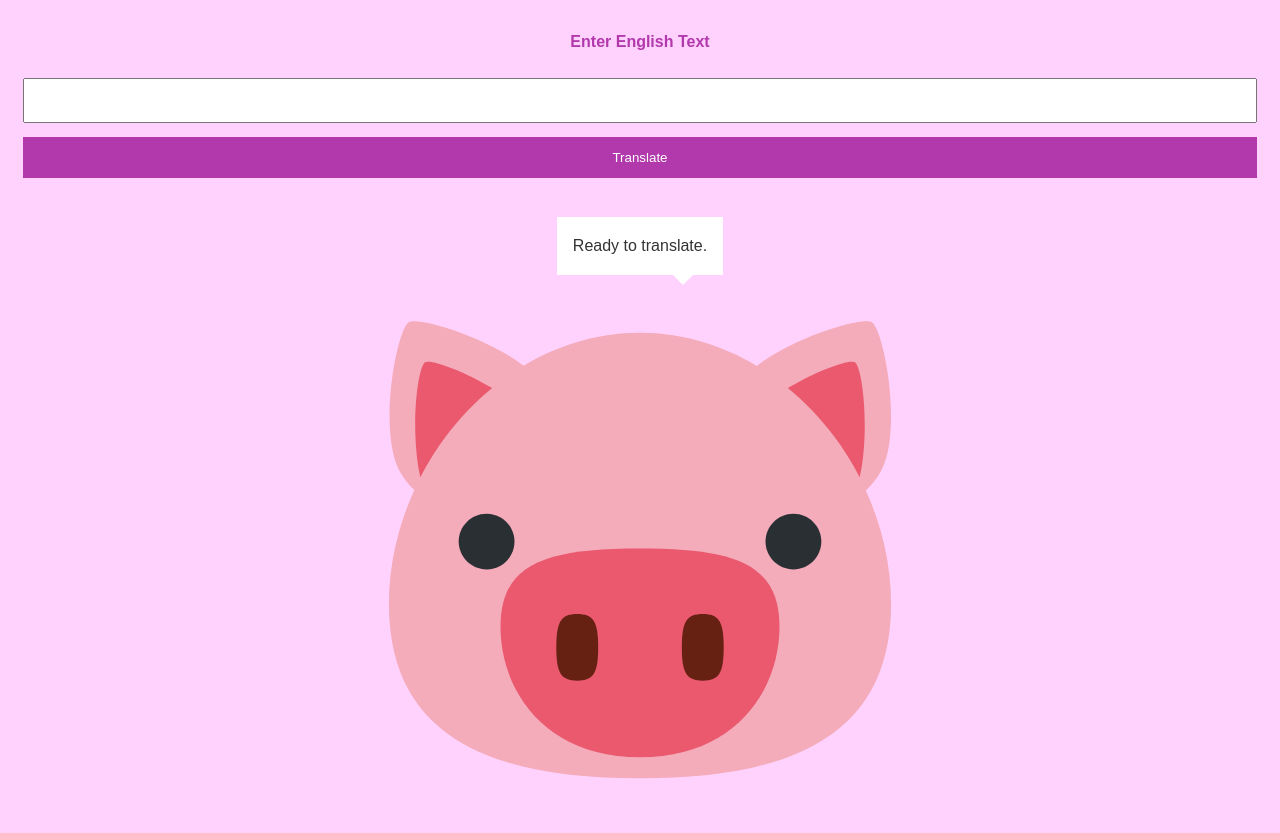
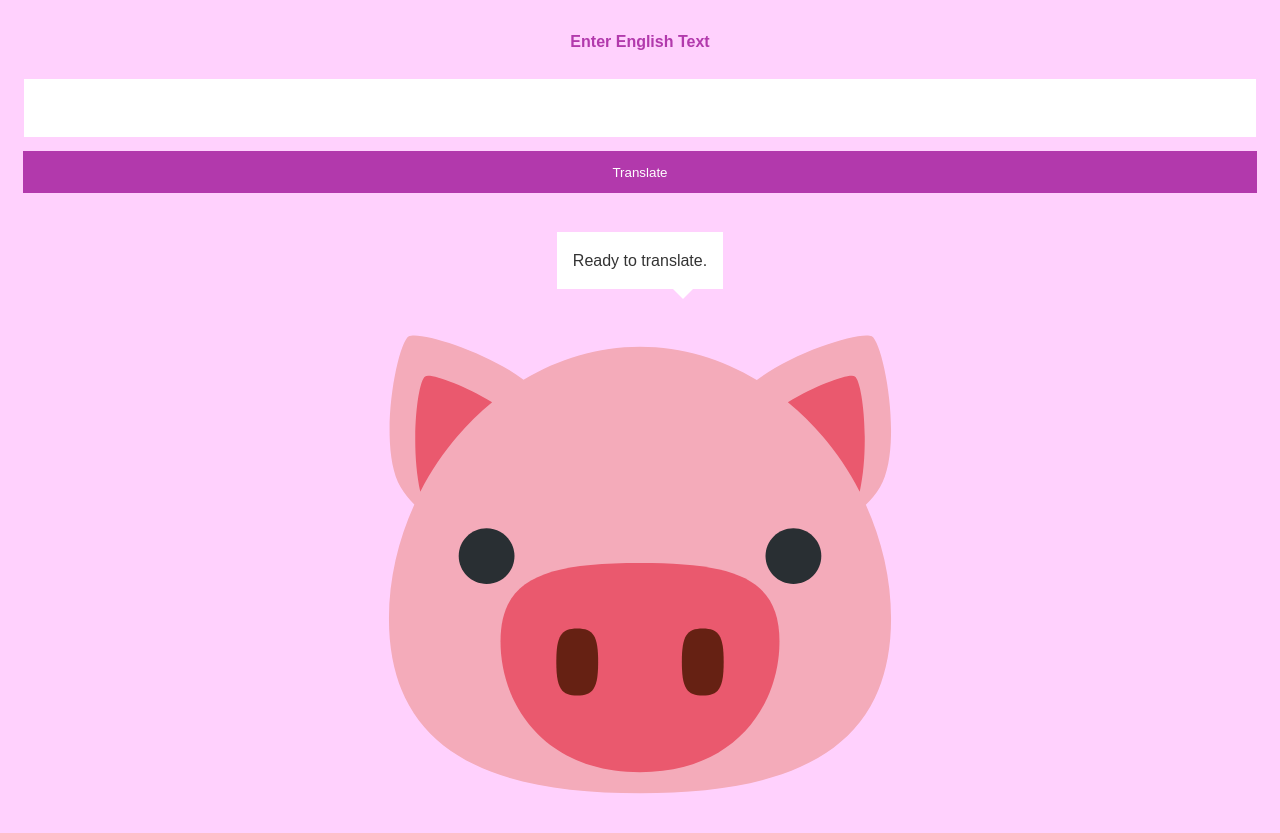
Before and after one commit to doohinkus/pig-latin, a website built with webpack: page index.html in a window 1280 px wide. Shown: the part 73-906 px from the top of the page. Built offline with nearby package versions, Linux system fonts and the light colour scheme; a web font is replaced by a local one.

Commit message:
refine js

```diff
--- a/css/_components.scss
+++ b/css/_components.scss
@@ -17,6 +17,13 @@
    background: $white;
    position: relative;
 }
+.pig-latin-input{
+  border: none;
+  transition: background-color .5s ease-in-out;
+}
+.pig-latin-input:focus{
+  background-color: lighten($light-base-complement, 15%);
+}
 .bubble:after{
   content: '';
   position: absolute;
@@ -32,6 +39,8 @@
 .bubble-animation{
   animation: fade-in .8s ease-in-out, bounce-in .5s ease-in;
 }
+
+
 @keyframes fade-in {
   from {
     opacity: 0;
--- a/css/_type.scss
+++ b/css/_type.scss
@@ -41,7 +41,7 @@ $base-font-weight: normal;
 .ordered-list { list-style: decimal; }
 
 
-body {
+body, .base-font {
   color: $text-color;
   font-size: $base-font-size;
   font-family: $base-font-family;
--- a/index.html
+++ b/index.html
@@ -9,7 +9,7 @@
     <h1 class="h1 base">Pig Latin</h1>
     <div id="pig-latin">
       <label class="loud bold center dark-base">Enter English Text</label>
-      <input type="text" id="english" />
+      <input type="text" id="english" class="pig-latin-input base-font" />
       <button id="translate" class="btn loud white">Translate</button>
     </div>
     <div class="piggy">
--- a/js/app.js
+++ b/js/app.js
@@ -35,7 +35,7 @@ const translateText = () => {
   if (english !=""){
     let translation = pigLatin(english);
     //output answer
-    output.textContent = translation;
+    output.textContent = translation.toLowerCase();
   }
 }
 
@@ -47,7 +47,7 @@ const animateText = () =>{
     },10)
 }
 
-//addEventListener to form  and prevent form default submit, which really screws things up
+//addEventListener to button
 button.addEventListener('click', ()=>{
   translateText();
   animateText();
```
